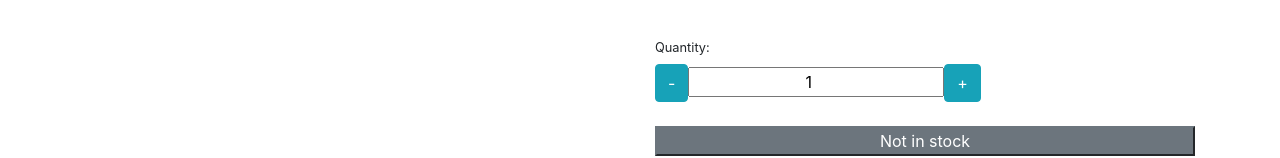
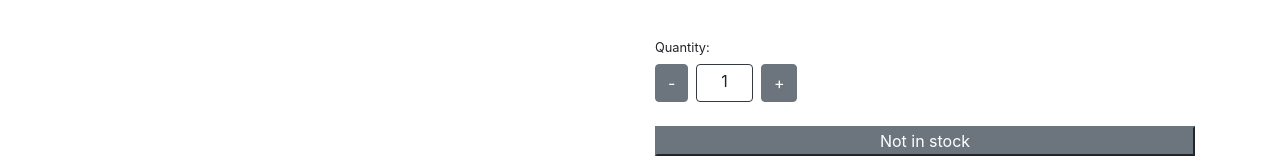
Before and after one commit to krizoeris/ecommerce-react, a React (Create React App) app: page /product/1 in a window 1280 px wide. Shown: the part 284-442 px from the top of the page. Built offline with nearby package versions, Linux system fonts and the light colour scheme; no server answers; some icons are missing.

Commit message:
CartButton stops adding if greater than stock and CounterButton is now fixed for cart and product page

```diff
--- a/src/components/CartButton.js
+++ b/src/components/CartButton.js
@@ -17,6 +17,8 @@ function CartButton(props) {
         if (globalState.cart.find(product => product._id == props.item._id)) { // undefined = falsey
           let cartResults = globalState.cart.find(product => product._id == props.item._id); // returns an Array always
 
+          //If quantity is greater than stock, stop adding to cart
+          if(props.item.stock > props.item.quantity) {
             // > TRUE > add quantity to cart
             cartResults.quantity += 1;
             let oldCart = globalState.cart;
@@ -27,11 +29,12 @@ function CartButton(props) {
               ...globalState,
               cart: newCart
             })
+          }
 
         } else {
 
           // > FALSE> add entire product to cart with quantity = 1
-          props.item.quantity = 1;
+          props.item.quantity = (props.item.quantity) ? props.item.quantity : 1;
           let newCart = [...globalState.cart, props.item];
 
           setGlobalState({
--- a/src/components/CartList.js
+++ b/src/components/CartList.js
@@ -1,11 +1,14 @@
 import React, {useContext} from 'react'
 import {Link} from 'react-router-dom'
-import AppContext from '../AppContext';
+import AppContext from '../AppContext'
+import CounterButton from './CounterButton'
 
 const CartList = (prop) => {
 
   const [globalState, setGlobalState] = useContext(AppContext);
   const cartProducts = globalState.cart
+
+  console.log(cartProducts)
 
   return(
     <div className="card">
@@ -27,7 +30,8 @@ const CartList = (prop) => {
                     <span className="ml-2">{product.name}</span>
                   </td>
                   <td scope="col">
-                    <input type="number" class="form-control w-25" value={product.quantity} />
+                    {/* <CounterButton quantity={product.stock} stock={product.quantity} item={product} /> */}
+                    <CounterButton product={product} />
                   </td>
                   <td scope="col">
                     <strong>AED {product.price}</strong>
--- a/src/components/CounterButton.js
+++ b/src/components/CounterButton.js
@@ -1,36 +1,66 @@
-import React, {useState} from 'react';
-
-
-
+import React, {useState, useContext} from 'react';
+import AppContext from '../AppContext'
 
 const CounterButton = (prop) => {
 
-    const [state, setState] = useState(1)
+    const setQuantity = (prop.quantity) ? prop.quantity : 1
 
-    const increaseCount =() =>{
-        let maxValue = prop.quantity;
-        if (state >= prop.quantity) {
-            setState(maxValue)
-        } else {
-            setState (state + 1)
+    // Global State
+    const [globalState, setGlobalState] = useContext(AppContext)
+    // Local State
+    const [state, setState] = useState({
+        quantity: setQuantity
+    })
+
+    const cart = globalState.cart
+    const cartIndex = cart.findIndex(product => product._id == prop.product._id) //find the cart object key
+
+    let quantity = (cart[cartIndex]) ? cart[cartIndex].quantity : state.quantity // check if product is already in the cart - this will set 1 to the product if not in the cart
+
+
+    const increaseCount= () => {
+        if(state.quantity < prop.product.stock) {
+            quantity = quantity + 1 // Increment quantity by 1
+            setState({...state, quantity: quantity})
+
+            if(cart[cartIndex]){
+
+                cart[cartIndex].quantity = quantity // assign quantity to the cart object quantity
+
+                setGlobalState({
+                    ...globalState,
+                    cart: cart
+                })
+            } else {
+                prop.handleQuantity(quantity) // set quantity to product.js page
+            }
         }
     }
 
+    const decreaseCount = () => {
+        if(state.quantity !== 1) {
+            quantity = quantity - 1 // Decrement quantity by 1
+            setState({...state, quantity: quantity})
 
-    const decreaseCount = () => {
-        if (state <= 1) {
-            setState(state)
-        } else {
-            setState (state - 1)
+            if(cart[cartIndex]){
+
+                cart[cartIndex].quantity = quantity // assign quantity to the cart object quantity
+
+                setGlobalState({
+                    ...globalState,
+                    cart: cart
+                })
+            } else {
+                prop.handleQuantity(quantity) // set quantity to product.js page
+            }
         }
     }
 
     return (
-        <div>
-
-<button onClick ={decreaseCount} type="button" class="btn btn-info">-</button>
-     <input type ="number" value={state} style={{textAlign:'center'}}></input>
-     <button onClick ={increaseCount} type="button" class="btn btn-info" style={{textAlign:'center'}}>+</button>
+        <div class="d-flex w-50">
+            <button onClick ={decreaseCount} type="button" className="btn btn-secondary  d-inline">-</button>
+            <span class="border border-dark rounded ml-2 mr-2 pt-1 pl-4 pr-4">{quantity}</span>
+            <button onClick ={increaseCount} type="button" className="btn btn-secondary  d-inline" style={{textAlign:'center'}}>+</button>
         </div>
     );
 }
--- a/src/pages/Cart.js
+++ b/src/pages/Cart.js
@@ -4,14 +4,11 @@ import CartTotal from '../components/CartTotal'
 import AppContext from '../AppContext'
 
 const Cart = () => {
-    // const cartData = [
-    //     { id: 1, name: 'iPhone 11', quantity: 1, price: 4000, image:"https://media.wired.com/photos/5b22c5c4b878a15e9ce80d92/master/pass/iphonex-TA.jpg" },
-    //     { id: 2, name: 'Samsung Galaxy Note', quantity: 10, price: 3500, image:"https://image-us.samsung.com/SamsungUS/home/mobile/phones/galaxy-note/pdp/sm-n950/midnight-black/Note8-Front-S-Pen-Midnight-Black-1.jpg?$product-details-jpg$" },
-    //     { id: 3, name: 'Google Pixel', quantity: 5, price: 3500, image:"https://www.gizmochina.com/wp-content/uploads/2018/03/aa.png" },
-    // ]
 
     const [globalState, setGlobalState] = useContext(AppContext)
     let cartData = globalState.cart;
+
+    console.log(globalState.cart)
 
     const deleteProduct = id => {
         let newCart = cartData.filter(product => product._id !== id)
@@ -23,7 +20,7 @@ const Cart = () => {
     }
 
     const cartTotal = () => {
-        return cartData.map( product => product.price).reduce((a, b) => a + b, 0)
+        return cartData.map( product => (product.price*product.quantity)).reduce((a, b) => a + b, 0)
     }
 
     return (
@@ -32,7 +29,6 @@ const Cart = () => {
                 <div class="col-md-8">
                     <h3 className="mb-4">Shopping Cart ({cartData.length})</h3>
                     <CartList deleteProduct = {deleteProduct} />
-
                 </div>
                 <div class="col-md-4">
                     <CartTotal
--- a/src/pages/Product.js
+++ b/src/pages/Product.js
@@ -35,8 +35,18 @@ const Product = (prop) => {
   let images = state.images
   let specs = state.specs
 
-  console.log(product)
   const availability =(state.stock <= 0) ? 'Out of Stock' : 'In Stock'
+
+  // Set the quantity from CounterButton
+  const handleQuantity = (qty) => {
+    setState({
+      ...state,
+      products: {
+        ...state.products,
+        quantity: qty
+      }
+    })
+  }
 
 
     return (
@@ -93,8 +103,7 @@ const Product = (prop) => {
 
 
      <h6 class="title-quantity"><small>Quantity: </small></h6>
-     <CounterButton quantity={product.stock} />
-
+     <CounterButton product={product} handleQuantity={handleQuantity}/>
      <br/>
 
 
```
Lines whose indentation alone changed are shown as unchanged.
